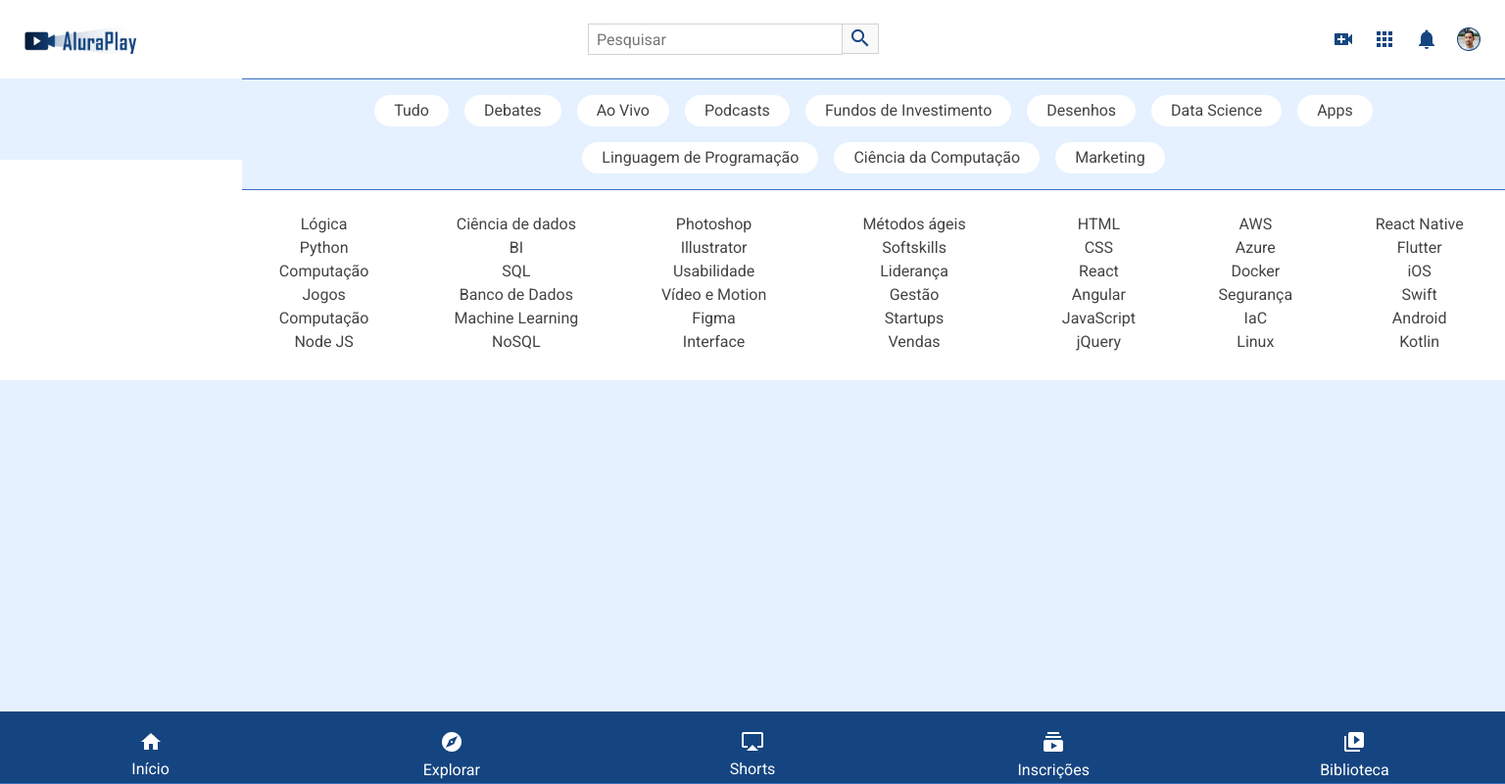
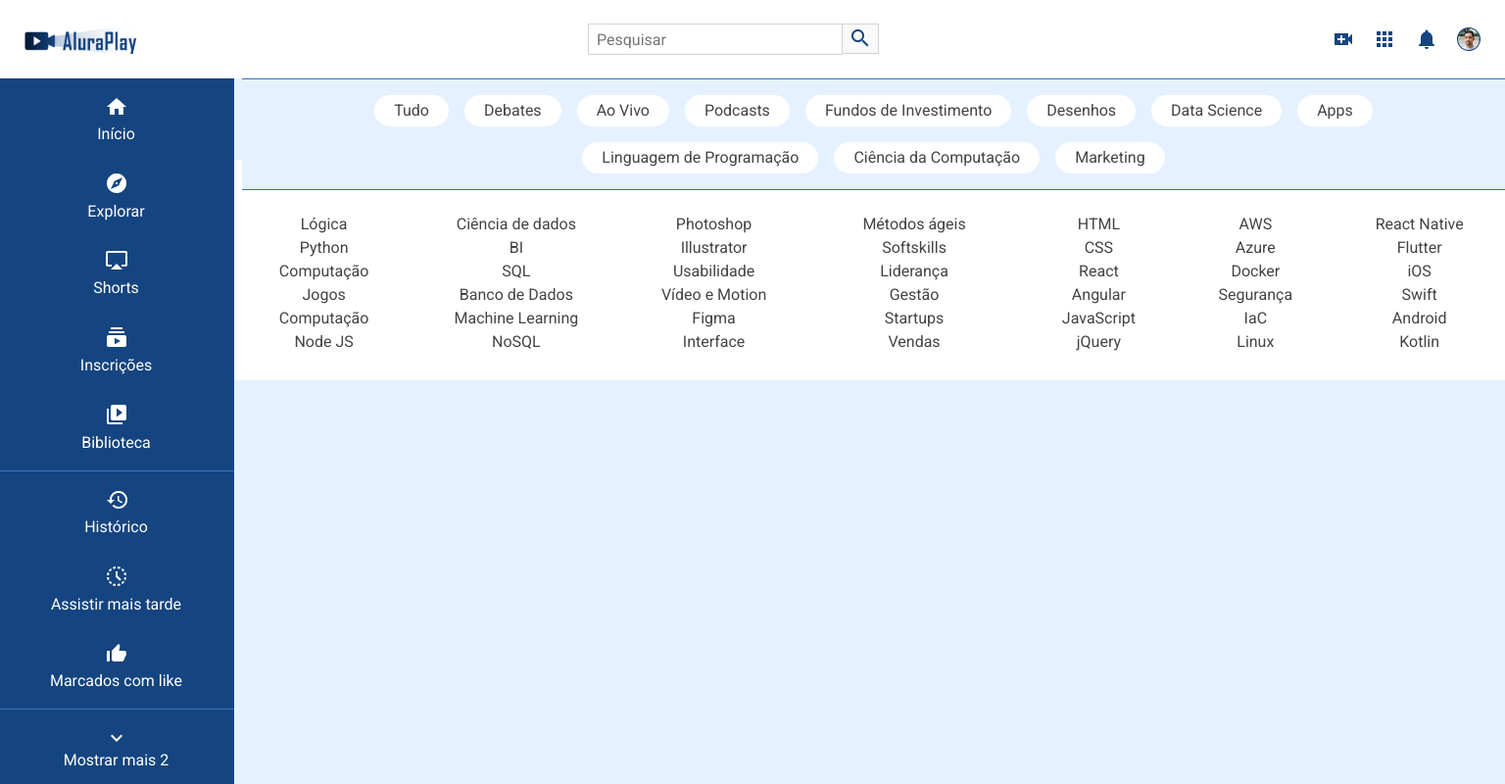
Before and after one commit to JeffersonRolino/alura-play, a plain HTML site: page index.html in a window 1536 px wide. Shown: the whole page at 98% size. Drawn offline with Linux system fonts and the light colour scheme.

Commit message:
Capítulo 04 - Aula 02: Menu desktop: inserindo listas

```diff
--- a/css/estilos.css
+++ b/css/estilos.css
@@ -273,7 +273,7 @@ body {
         border-top: var(--azul-medio) 1px solid;
         border-bottom: var(--azul-medio) 1px solid;
         width: auto;
-        /* left: 82px; */
+        left: 82px;
     }
 
     /*ESTILOS SEÇÃO VÍDEOS */
--- a/css/flexbox.css
+++ b/css/flexbox.css
@@ -72,7 +72,7 @@
 }
 
 /**********************************************************************
-  MEDIA QUERIES
+  TABLET MEDIA QUERY: MIN-WIDTH: 834px
 **********************************************************************/
 @media (min-width: 834px){
   /* CABEÇALHO */
@@ -84,4 +84,40 @@
   .rodape__container {
     justify-content: space-between;
   }
+
+  /* MENU LATERAL */
+  .menu__container {
+    left: 0;
+    top: 80px;
+    height: auto;
+    width: 74px;
+  }
+
+  .menu__lista {
+    flex-direction: column;
+    gap: 2rem;
+    justify-content: flex-start;
+  }
 }
+
+
+/**********************************************************************
+  DESKTOP MEDIA QUERY - MIN-WIDTH: 1440px
+**********************************************************************/
+@media (min-width: 1440px){
+  .menu__container {
+    width: 239px;
+    overflow-y: scroll;
+  }
+
+  .menu__lista:nth-child(2),
+  .menu__lista:nth-child(3),
+  .menu__lista:nth-child(4) {
+    display: flex;
+  }
+
+  .menu__lista {
+    height: auto;
+    padding: 20px 17px 20px 15px;
+  }
+}
```
